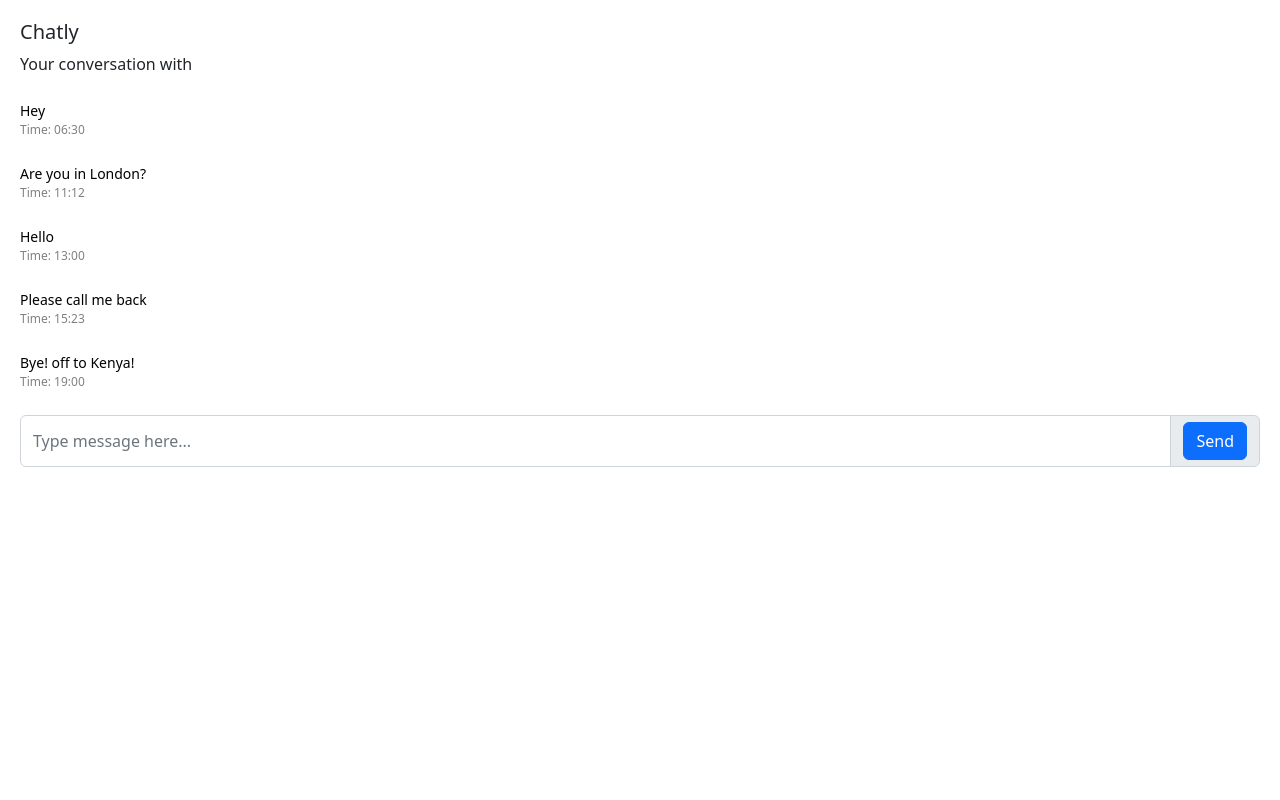
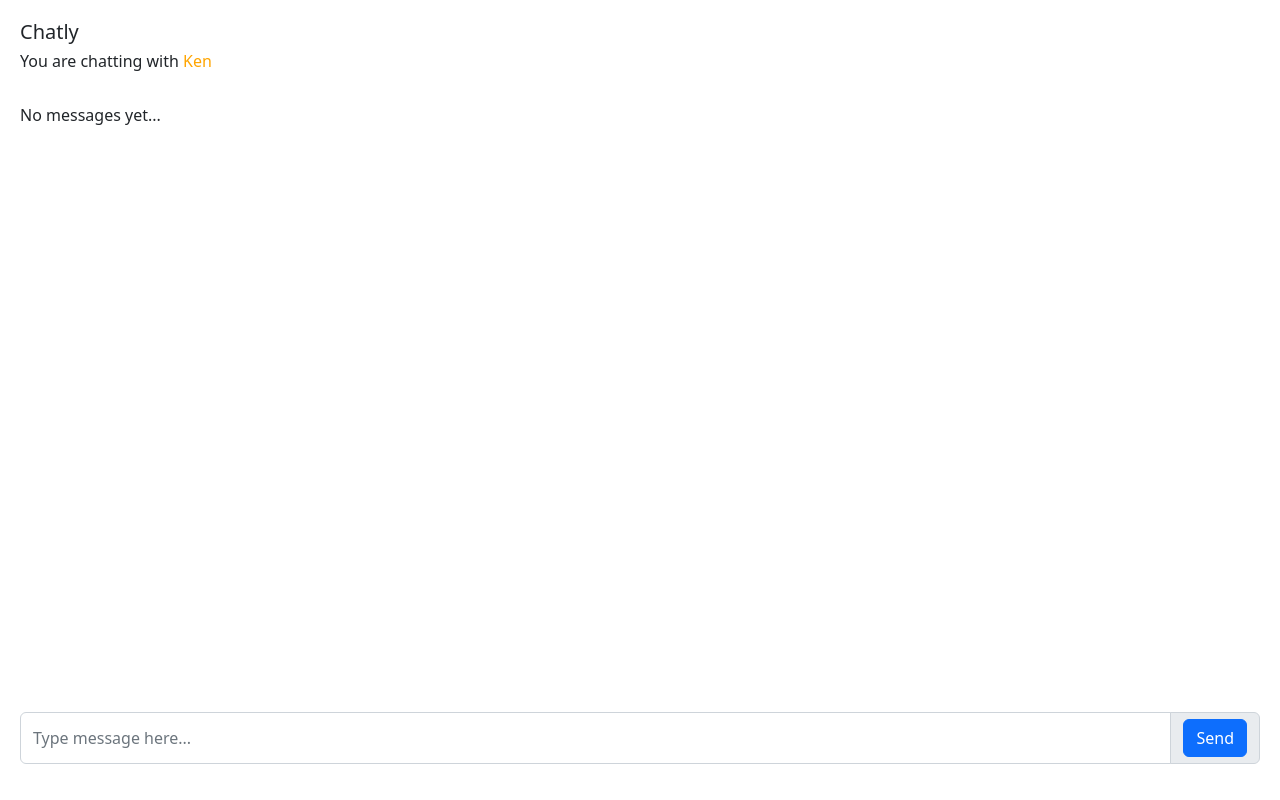
Before and after one commit to briankibiku/webchat, a React (Create React App) app: page /individual/Ken in a window 1280 px wide. Built offline with nearby package versions, Linux system fonts and the light colour scheme.

Commit message:
feat: actual chat app functionality

```diff
--- a/src/App.css
+++ b/src/App.css
@@ -12,6 +12,17 @@
   min-height: 100vh;
   display: flex;
   justify-content: start;
+  flex-direction: column;
+  text-align: left;
+  padding: 20px;
+}
+.chat-page-personal{
+  width: 100%;
+  background-size: contain;
+  margin: 0 auto;
+  min-height: 100vh;
+  display: flex;
+  justify-content: space-between;
   flex-direction: column;
   text-align: left;
   padding: 20px;
--- a/src/App.js
+++ b/src/App.js
@@ -18,7 +18,7 @@
             />
             <Route
               exact
-              path="/individual/:username"
+              path="/individual/:chatBuddy"
               caseSensitive={false}
               element={<IndividualChat />}
             />
--- a/src/components/AllChats.js
+++ b/src/components/AllChats.js
@@ -25,9 +25,6 @@
     if (userNames) {
       setUserName(userNames);
     }
-    console.log(peopleListLS);
-    console.log("ALL CHATS");
-    console.log(userNames);
   }, [userName]);
 
   function setChatBuddy(name) {
--- a/src/components/IndividualChat.js
+++ b/src/components/IndividualChat.js
@@ -5,78 +5,64 @@
 import { Form, InputGroup } from "react-bootstrap";
 
 function IndividualChat() {
-  const { userName } = useParams();
+  const { chatBuddy } = useParams();
 
-  const [people, setPeople] = useState([]);
+  const [message, setMessage] = useState([]);
+  const [chats, setChats] = useState([]);
+  const [userName, setUserName] = useState([]);
+
+  var listIsEmpty = true;
 
   useEffect(() => {
+    const userNames = JSON.parse(localStorage.getItem("userName"));
+    if (userNames) {
+      setUserName(userNames);
+    }
     console.log("CHAT BUDDY");
+    console.log(chatBuddy);
     console.log(userName);
-    const peopleList = [
-      { id: 1, massage: "Hey", time: "06:30", status: "Available" },
-      {
-        id: 3,
-        massage: "Are you in London?",
-        time: "11:12",
-        status: "Available",
-      },
-      { id: 2, massage: "Hello", time: "13:00", status: "Engaged" },
-      {
-        id: 4,
-        massage: "Please call me back",
-        time: "15:23",
-        status: "Engaged",
-      },
-      {
-        id: 5,
-        massage: "Bye! off to Kenya!",
-        time: "19:00 ",
-        status: "Available",
-      },
-    ];
+  }, [chats]);
 
-    const userNames = JSON.parse(localStorage.getItem("userName"));
-    localStorage.setItem("people", JSON.stringify(peopleList));
-    const peopleListLS = JSON.parse(localStorage.getItem("people"));
+  function onChange(e) {
+    // let newMessage = {
+    //   names: chatBuddy + userName,
+    //   message: [e.target.value, e.target.value],
+    // };
+    setMessage(e.target.value);
+  }
 
-    const chatBud = JSON.parse(localStorage.getItem("chatBuddy"));
+  const saveAndFetchMessages = async () => {
+    // get list of chats and append to it
+    // const oldmessages = JSON.parse(localStorage.getItem("chats"));
+    // if(oldmessages == null) {}
+    let uploadChat = [];
+    uploadChat.push(message);
+    let chatPayload = {
+      names: chatBuddy + userName,
+      chats: uploadChat,
+    };
+    await localStorage.setItem("chats", JSON.stringify(chatPayload));
+    const messages = JSON.parse(localStorage.getItem("chats"));
 
-    if (peopleListLS) {
-      setPeople(peopleListLS);
-    }
-  }, [userName]);
-
-  function onChange() {
-    console.log("Hello Chatly");
-  }
+    console.log(messages.chats);
+    console.log("CHATS");
+  };
 
   return (
     <>
-      <div className="chat-page">
+      <div className="chat-page-personal">
         <div>
-          <h5>
-            Chatly <span style={{ color: "orange" }}>{userName}</span>
-          </h5>
-          <div>Your conversation with {}</div>
+          <h5>Chatly</h5>
+          <h6>
+            You are chatting with{" "}
+            <span style={{ color: "orange" }}>{chatBuddy}</span>
+          </h6>
           <br />
-          {people.map((person) => {
-            return (
-              <div key={person.id}>
-                <a className="person-card" href="/individual/Ken">
-                  <div>
-                    <div className="message">
-                      <div>{person.massage}</div>
-                    </div>
-                    <div className="message-meta">
-                      <span>Time: </span>
-                      {person.time}
-                    </div>
-                  </div>
-                </a>
-                <br />
-              </div>
-            );
-          })}
+          {listIsEmpty == true ? (
+            <div>No messages yet...</div>
+          ) : (
+            <div>Here are your messages</div>
+          )}
         </div>
 
         <div>
@@ -85,14 +71,14 @@
               placeholder="Type message here..."
               aria-label="Type message here..."
               aria-describedby="basic-addon2"
+              onChange={onChange}
             />
             <InputGroup.Text id="basic-addon2">
               <a
                 className="btn btn-primary"
                 variant="primary"
                 type="submit"
-                onClick={onChange}
-                href="all-chats/"
+                onClick={saveAndFetchMessages}
               >
                 Send
               </a>
--- a/src/components/LandingPage.js
+++ b/src/components/LandingPage.js
@@ -17,14 +17,15 @@
   const navigateToChat = async () => {
     await localStorage.setItem("userName", JSON.stringify(userName));
     const userNames = JSON.parse(localStorage.getItem("userName"));
-    console.log(userNames);
   };
   return (
     <>
       <div className="App">
         <Form>
           <Form.Group className="mb-3" controlId="formBasicEmail">
-            <h3>Welcome to Chatly</h3>
+            <h3>
+              Welcome to <span style={{ color: "orange" }}>Chatly</span>{" "}
+            </h3>
             <Form.Label>Enter your preferred username to proceed</Form.Label>
             <Form.Control
               type="text"
```
